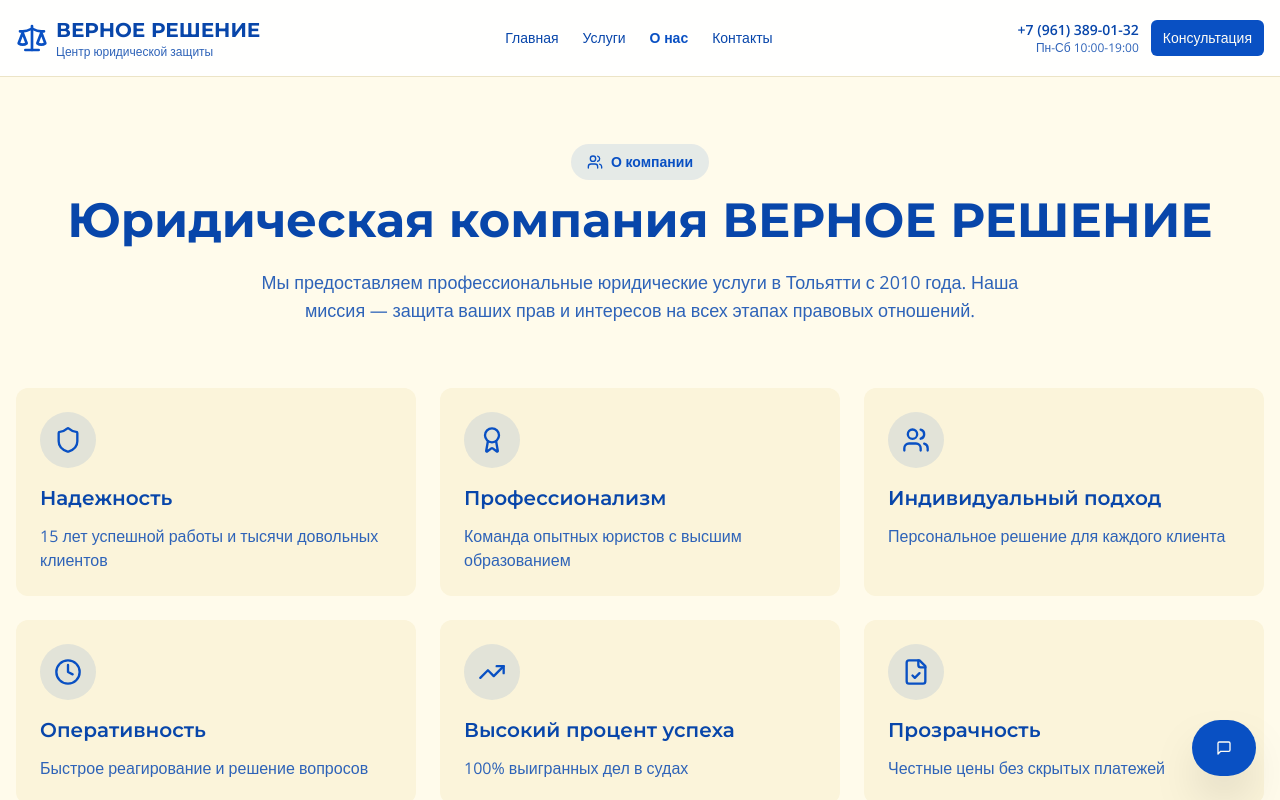
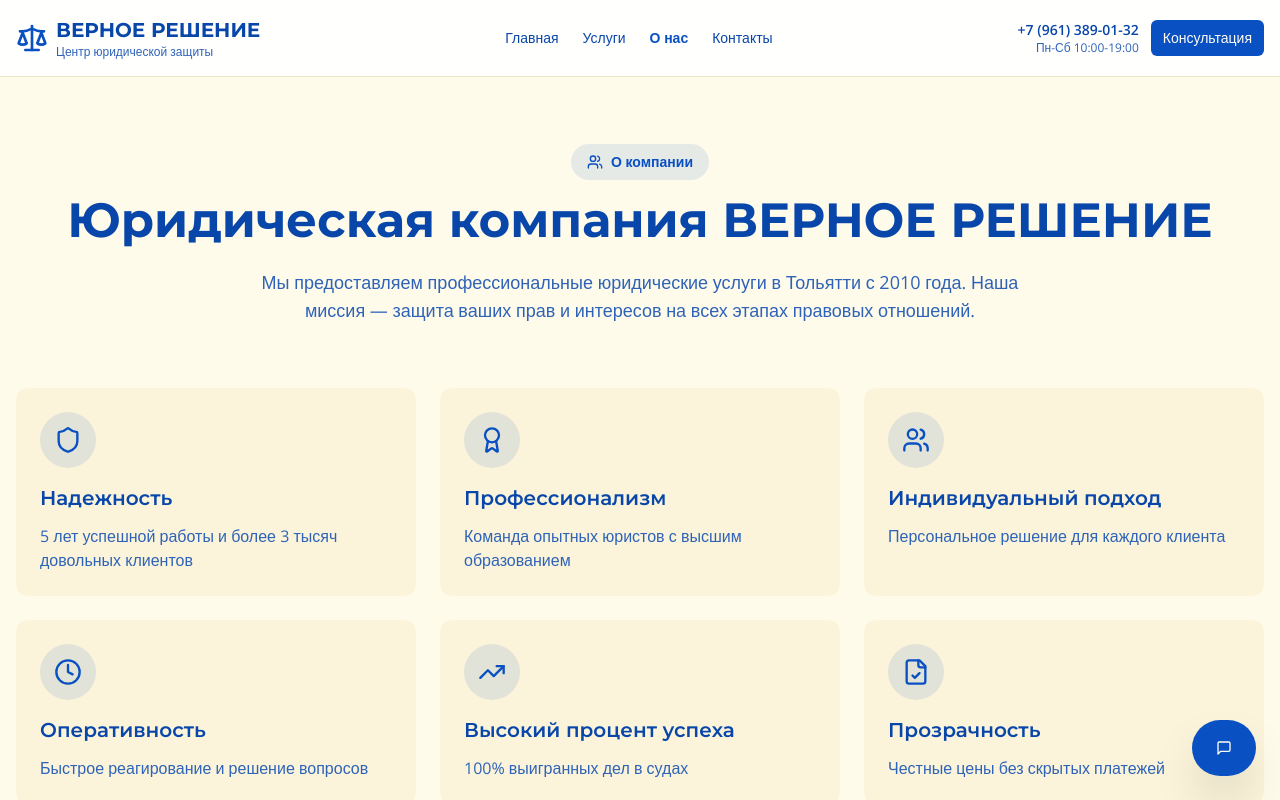
Before and after one commit to pr-poehali-dev/bankruptcy-website-project, a React (Vite) app: page /about in a window 1280 px wide. Shown: the top 800 px of the page. Built offline with nearby package versions, Linux system fonts and the light colour scheme.

Commit message:
5 лет успешной работы компании и более 3 тысяч довольных клиентов

```diff
--- a/src/pages/AboutPage.tsx
+++ b/src/pages/AboutPage.tsx
@@ -51,7 +51,7 @@ const AboutPage = () => {
     {
       icon: "Shield",
       title: "Надежность",
-      description: "15 лет успешной работы и тысячи довольных клиентов"
+      description: "5 лет успешной работы и более 3 тысяч довольных клиентов"
     },
     {
       icon: "Award",
```
